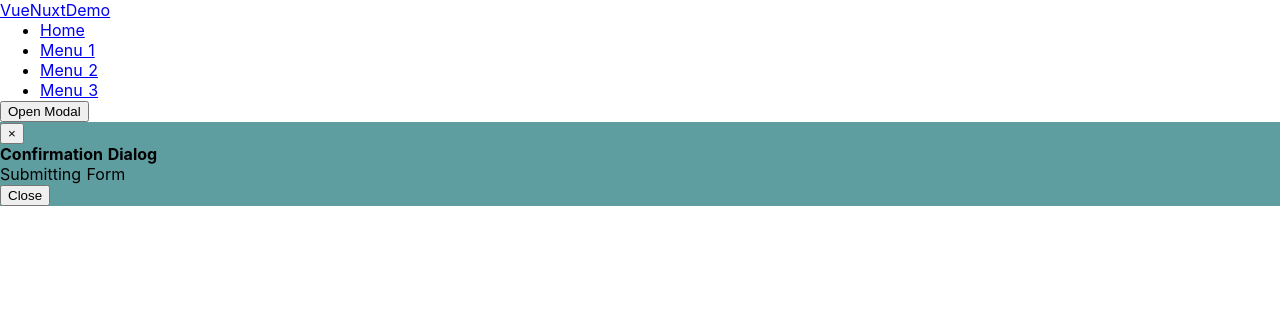
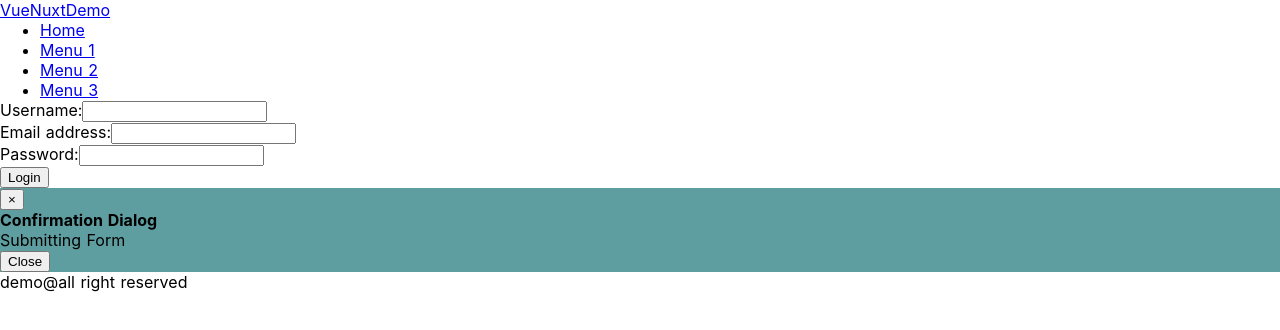
Before and after one commit to luckysher/VueNuxtDemo, a Nuxt app: page / in a window 1280 px wide. Shown: the top 330 px of the page. Built offline with nearby package versions, Linux system fonts and the light colour scheme.

Commit message:
added comments for section in index.vue

```diff
--- a/pages/index.vue
+++ b/pages/index.vue
@@ -1,26 +1,38 @@
 <template>
-  <section class="container">
+  <div>
     <!-- Page header with NavBar-->
-
+    <!-- Page Header end -->
     <header>
       <Navbar></Navbar>
     </header>
+    <!-- Page Header end -->
 
-   <button type="button" class="btn btn-info btn-lg" data-toggle="modal" data-target="#demoModal">Open Modal</button>
-
-    <Modal></Modal>
-
-  </section>
+    <!-- Page body Start -->
+    <div class="container">
+      <DemoForm></DemoForm>
+      <Modal></Modal>
+    </div>
+    <!-- Page body end -->
+    <!-- Page footer Start -->
+    <footer>
+      <Footer/>
+    </footer>
+    <!-- Page footer End -->
+  </div>
 </template>
 
 <script>
 import Navbar from '~/components/Navbar.vue'
+import DemoForm from '~/components/forms/DemoForm.vue'
 import Modal from '~/components/Modal.vue'
+import Footer from '~/components/Footer.vue'
 
 export default {
   components: {
     Navbar,
-    Modal
+    Modal,
+    DemoForm,
+    Footer
   }
 }
 </script>
```
